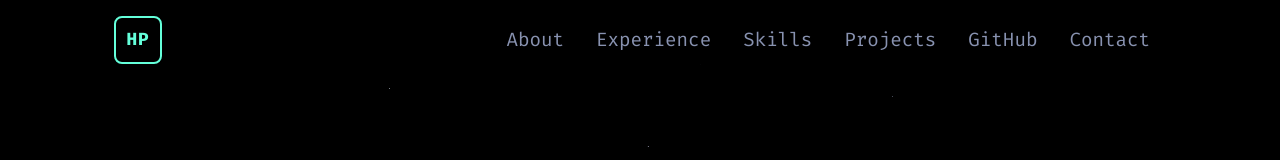
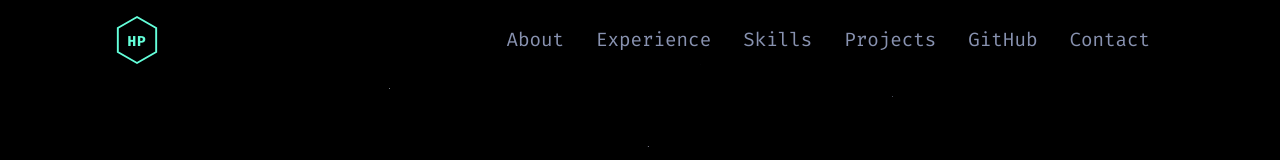
Before and after one commit to prasodium/portfolio, a React (Vite) app: page / in a window 1280 px wide. Shown: the top 160 px of the page. Built offline with nearby package versions, Linux system fonts and the light colour scheme; no server answers.

Commit message:
Redesign HP logo as hexagon SVG monogram

```diff
--- a/src/components/Navbar.jsx
+++ b/src/components/Navbar.jsx
@@ -17,8 +17,16 @@ const Navbar = () => {
   return (
     <nav className="navbar">
       <div className="navbar-container">
-        <a href="#hero" className="navbar-logo">
-          HP
+        <a href="#hero" className="navbar-logo" aria-label="Back to top">
+          <svg viewBox="0 0 48 52" aria-hidden="true">
+            <polygon
+              className="logo-hex"
+              points="24,2 44,13.5 44,38.5 24,50 4,38.5 4,13.5"
+            />
+            <text x="24" y="28" textAnchor="middle" dominantBaseline="middle" className="logo-text">
+              HP
+            </text>
+          </svg>
         </a>
 
         {/* Hamburger Icon */}
--- a/src/styles/Navbar.css
+++ b/src/styles/Navbar.css
@@ -26,42 +26,45 @@
 }
 
 .navbar-logo {
-  color: var(--accent-color);
-  font-family: var(--font-mono);
-  font-weight: 700;
-  font-size: 1.1rem;
-  letter-spacing: 1px;
   display: flex;
   align-items: center;
   justify-content: center;
-  width: 48px;
-  height: 48px;
-  border: 2px solid var(--accent-color);
-  border-radius: 8px;
+  width: 46px;
+  height: 50px;
   cursor: pointer;
   text-decoration: none;
-  position: relative;
-  overflow: hidden;
-  transition: color 0.3s ease;
-  z-index: 1;
+  flex-shrink: 0;
 }
 
-.navbar-logo::before {
-  content: '';
-  position: absolute;
-  inset: 0;
-  background-color: var(--accent-color);
-  transform: scale(0);
-  transition: transform 0.3s ease;
-  z-index: -1;
+.navbar-logo svg {
+  width: 100%;
+  height: 100%;
+  overflow: visible;
 }
 
-.navbar-logo:hover {
-  color: var(--dark-bg);
+.logo-hex {
+  fill: transparent;
+  stroke: var(--accent-color);
+  stroke-width: 2;
+  transition: fill 0.3s ease, filter 0.3s ease;
 }
 
-.navbar-logo:hover::before {
-  transform: scale(1);
+.logo-text {
+  fill: var(--accent-color);
+  font-family: var(--font-mono);
+  font-size: 15px;
+  font-weight: 700;
+  letter-spacing: 1px;
+  transition: fill 0.3s ease;
+}
+
+.navbar-logo:hover .logo-hex {
+  fill: var(--accent-color);
+  filter: drop-shadow(0 0 8px rgba(100, 255, 218, 0.5));
+}
+
+.navbar-logo:hover .logo-text {
+  fill: var(--dark-bg);
 }
 
 .menu-icon {
```
